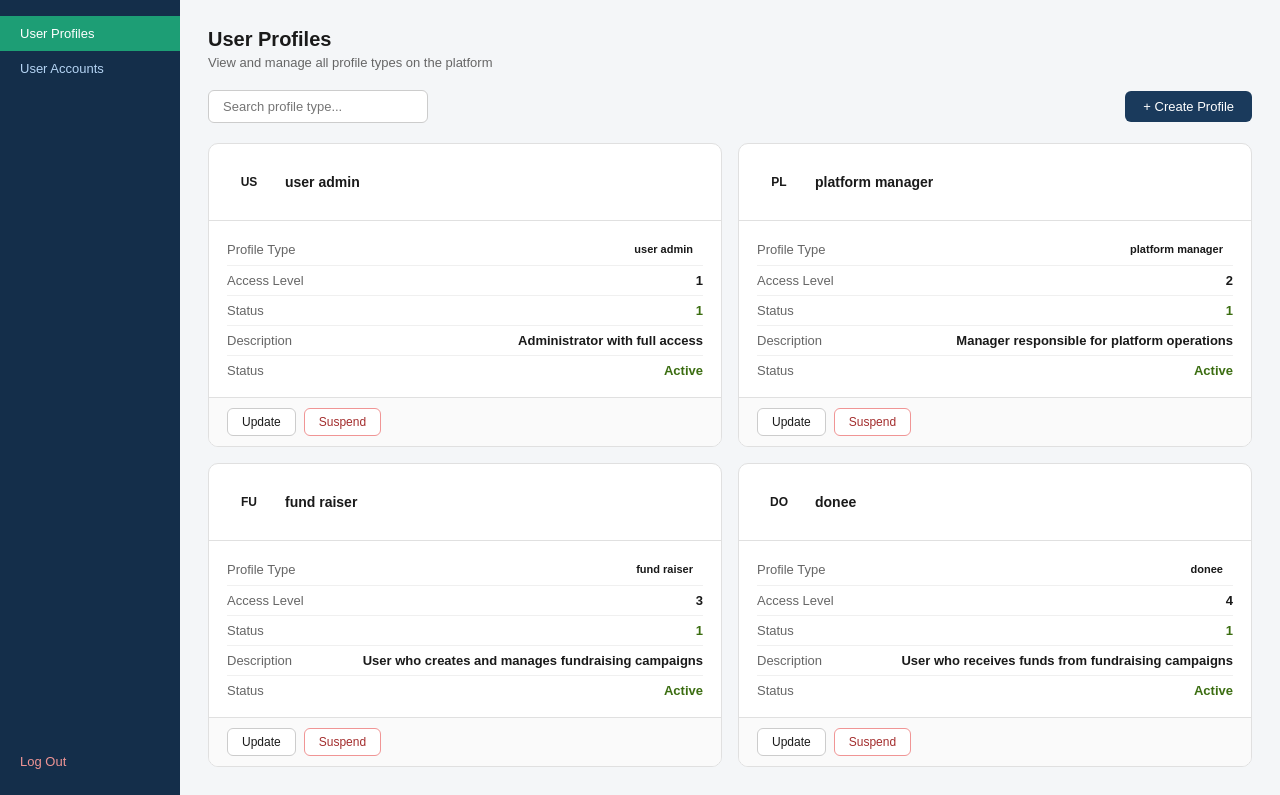
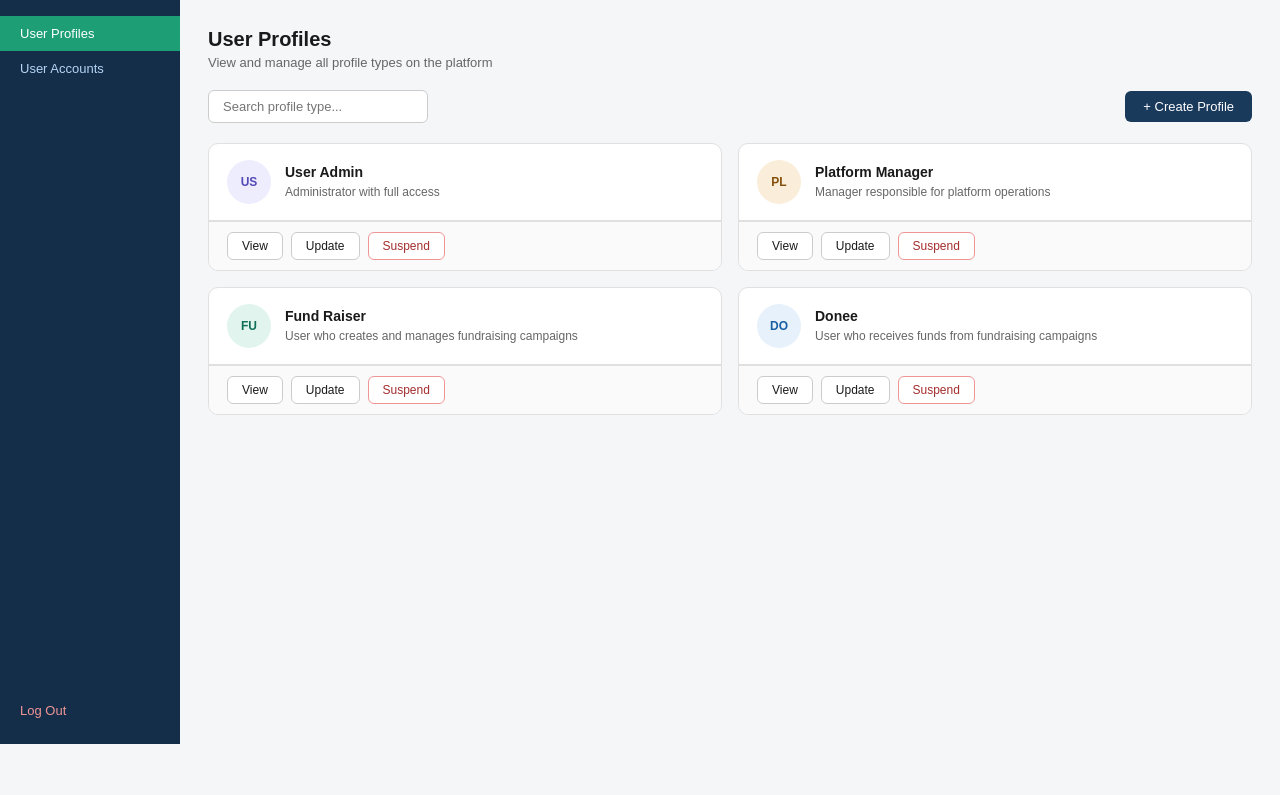
Before and after one commit to reallymeh/CSIT314-T01-gohelpme, a Flask app: page /admin/userprofile in a window 1280 px wide. Shown: the part 56-851 px from the top of the page. After the commit the page ends 800 px from the top, so only its background shows below. Run offline with Flask 3, Linux system fonts and the light colour scheme; data comes from the database, SQL or seed files in the repository.

Commit message:
created View button

```diff
--- a/templates/UserAdminProfiles.html
+++ b/templates/UserAdminProfiles.html
@@ -5,15 +5,13 @@
     <meta name="viewport" content="width=device-width, initial-scale=1.0">
     <title>User Profiles — Online Fundraising System Admin</title>
     <link rel="stylesheet" href="{{ url_for('static', filename='css/styles.css') }}">
-
 </head>
 <body>
 
-    <!-- ========== TOP BAR ========== -->
     <div class="topbar">
         <span class="topbar-logo">Online Fundraising System — Admin Portal</span>
         <div class="topbar-user">
-            <!-- BACKEND: Replace "User Admin" with logged-in admin's username -->
+            {# BACKEND: Replace "User Admin" with logged-in admin's username from session #}
             <span id="admin-name">User Admin</span>
             <div class="avatar">UA</div>
         </div>
@@ -21,27 +19,17 @@
 
     <div class="layout">
 
-        <!-- ========== SIDEBAR ========== -->
         <div class="sidebar">
-            <a href="UserAdminProfiles.html" class="nav-item active">User Profiles</a>
-            <a href="UserAdminAccounts.html" class="nav-item">User Accounts</a>
-            <!-- BACKEND: Hook logout to session clear route e.g. /logout -->
-            <a href="UserAdminLogin.html" class="nav-item logout">Log Out</a>
+            <a href="/admin/userprofile" class="nav-item active">User Profiles</a>
+            <a href="/admin/useraccount" class="nav-item">User Accounts</a>
+            {# BACKEND: /logout route should clear session #}
+            <a href="/logout" class="nav-item logout">Log Out</a>
         </div>
 
-        <!-- ========== MAIN CONTENT ========== -->
-        <!--
-            BCE BOUNDARY: DisplayUserProfile
-            This entire <div class="main"> represents the Boundary layer.
-            On page load, displayUserProfile() is called.
-            It receives [UserProfile] list from DisplayUserProfileController
-            and renders each profile as a card.
-        -->
         <div class="main" id="DisplayUserProfile">
             <div class="page-title">User Profiles</div>
             <div class="page-sub">View and manage all profile types on the platform</div>
 
-            <!-- TOOLBAR: Search + Create -->
             <div class="toolbar">
                 <input
                     class="search-box"
@@ -50,85 +38,56 @@
                     placeholder="Search profile type..."
                     onkeyup="searchProfiles()"
                 />
-                <!-- BACKEND: Hook to POST /create-profile route -->
-               <a href="{{ url_for('admin_view_profile.show_create_profile') }}" class="btn-primary">
-                  + Create Profile
-               </a>
+                {# BACKEND: url_for points to show_create_profile route in useradminb.py #}
+                <a href="{{ url_for('admin_view_profile.show_create_profile') }}" class="btn-primary">
+                    + Create Profile
+                </a>
             </div>
 
-            <!-- ========== PROFILE CARDS GRID ========== -->
+            {# BACKEND: profiles list is passed from DisplayUserProfileController via render_template #}
+            {# Each profile object has: name, access, status, description #}
             <div class="grid" id="profile-grid">
                 {% for profile in profiles %}
                 <div class="profile-card" data-name="{{ profile.name | lower }}">
                     <div class="card-top">
-                        <div class="icon-circle">{{ profile.name[:2] | upper }}</div>
+                        <div class="icon-circle
+                            {% if profile.name == 'fund raiser' %}icon-fr
+                            {% elif profile.name == 'donee' %}icon-donee
+                            {% elif profile.name == 'platform manager' %}icon-pm
+                            {% elif profile.name == 'user admin' %}icon-admin
+                            {% endif %}">
+                            {{ profile.name[:2] | upper }}
+                        </div>
                         <div>
-                            <div class="card-name">{{ profile.name }}</div>
-                        </div>
-                    </div>
-                    <div class="card-body">
-                        <div class="field-row">
-                            <span class="field-label">Profile Type</span>
-                            <span class="badge">{{ profile.name }}</span>
-                        </div>
-                        <div class="field-row">
-                            <span class="field-label">Access Level</span>
-                            <span class="field-val">{{ profile.access_level }}</span>
-                        </div>
-                        <div class="field-row">
-                            <span class="field-label">Status</span>
-                            <span class="field-val status-active">{{profile.status}}</span>
-                        </div>
-                        <!-- add description field -->
-                        <div class="field-row">
-                            <span class="field-label">Description</span>
-                            <span class="field-val">{{profile.description}}</span>
-                        </div>
-                        <div class="field-row">
-                            <span class="field-label">Status</span>
-                            <span class="field-val {% if profile.status == 1 %}status-active{% else %}status-suspended{% endif %}">
-                                {% if profile.status == 1 %}
-                                    Active
-                                {% else %}
-                                    Inactive
-                                {% endif %}
-                            </span>
+                            <div class="card-name">{{ profile.name | title }}</div>
+                            <div class="card-desc">{{ profile.description }}</div>
                         </div>
                     </div>
                     <div class="card-actions">
-
+                        {# BACKEND: View button calls GET /admin/viewprofile/<name> → SearchUserProfile boundary #}
+                        <button class="act-btn view" onclick="window.location.href='/admin/viewprofile/{{ profile.name }}'">View</button>
+                        {# BACKEND: Update button calls GET /admin/updateprofile/<name> → UpdateUserProfile boundary #}
                         <button class="act-btn" onclick="window.location.href='/admin/updateprofile/{{ profile.name }}'">Update</button>
+                        {# BACKEND: Suspend button calls POST /admin/suspend_user → SuspendUserProfile boundary #}
                         <button class="act-btn danger" onclick="suspendProfile('{{ profile.name }}')">Suspend</button>
-
                     </div>
                 </div>
                 {% endfor %}
             </div>
 
         </div>
-        <!-- END MAIN / END BCE BOUNDARY -->
 
     </div>
-    <!-- END LAYOUT -->
 
     <script>
-        /*
-            BCE BOUNDARY: displayUserProfile()
-            This function is called on page load, representing the
-            Boundary receiving [UserProfile] from the Controller
-            and rendering it to the User Admin.
-            BACKEND: When Flask is integrated, this will be replaced
-            by Jinja2 rendering the profiles loop server-side.
-        */
+        // BCE BOUNDARY: DisplayUserProfile
+        // Called on page load — renders [UserProfile] list from Controller
         function displayUserProfile() {
             const grid = document.getElementById('profile-grid');
             grid.style.display = 'grid';
         }
 
         // Search function — filters cards by profile type name
-
-        // TODO
-        // refactor searchProfiles into BCE framework
         function searchProfiles() {
             const input = document.getElementById('search-input').value.toLowerCase();
             const cards = document.querySelectorAll('.profile-card');
@@ -143,9 +102,11 @@
             displayUserProfile();
         };
 
+        // BCE BOUNDARY: SuspendUserProfile
+        // Sends suspend request to Controller via /admin/suspend_user
+        // Calls displaySuspendSuccess() or displaySuspendFail() based on response
         function suspendProfile(profileName) {
             if (confirm("Are you sure you want to suspend " + profileName + "?")) {
-
                 fetch('/admin/suspend_user', {
                     method: 'POST',
                     headers: { 'Content-Type': 'application/json' },
@@ -153,8 +114,9 @@
                 })
                 .then(response => response.json())
                 .then(data => {
-                    alert(data.message);     // Show success or fail message
-                    location.reload();       // Refresh the page to update the list
+                    // displaySuspendSuccess() or displaySuspendFail()
+                    alert(data.message);
+                    location.reload();
                 })
                 .catch(() => {
                     alert("Something went wrong!");
--- a/users/boundary/useradminb.py
+++ b/users/boundary/useradminb.py
@@ -102,6 +102,12 @@ def update_user_account_api(user_id):
     else:
         return jsonify({"success": False, "message": "Failed to update account in database"}), 500
 
+@admin_profiles_bp.route('/viewprofile/<profile_name>', methods=['GET'])
+def view_profile(profile_name):
+    # BACKEND: Replace this hardcoded route with SearchUserProfile().searchUserProfile(profile_name) #}
+    # BACKEND: If profile is None, redirect to user_profile_list #}
+    return render_template('UserAdminViewProfile.html')
+
 class SuspendUserProfile:
     def __init__(self):
         self.controller = SuspendUserProfileController()
```
Also changed, not shown: templates/UserAdminViewProfile.html (added, +105 -0 lines).
